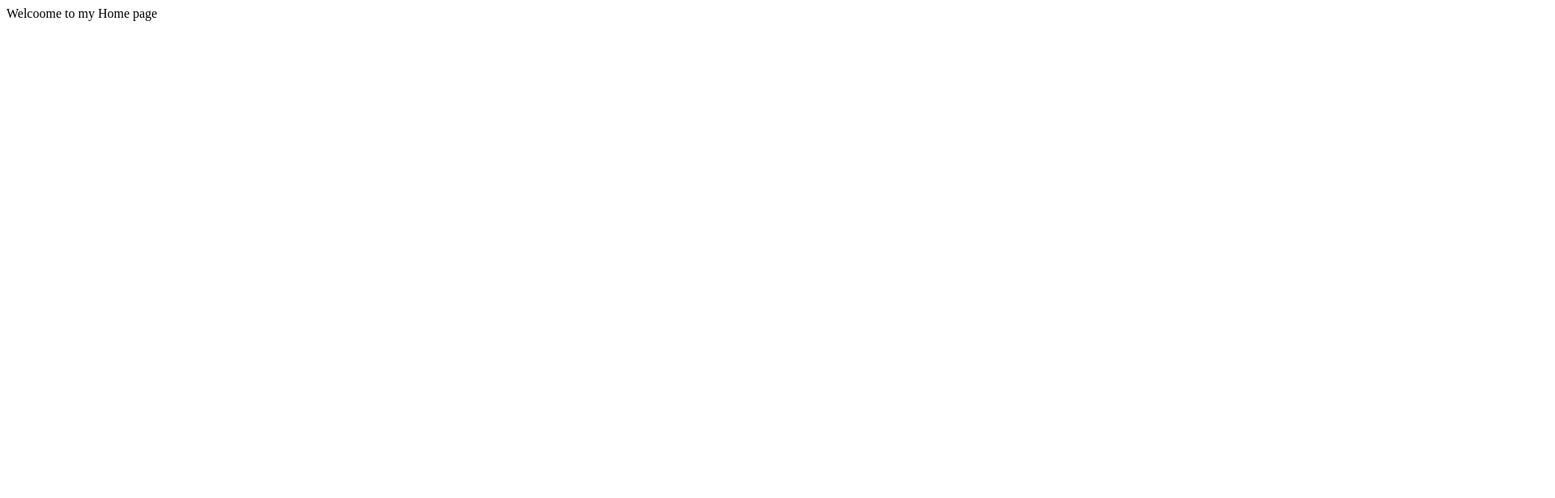
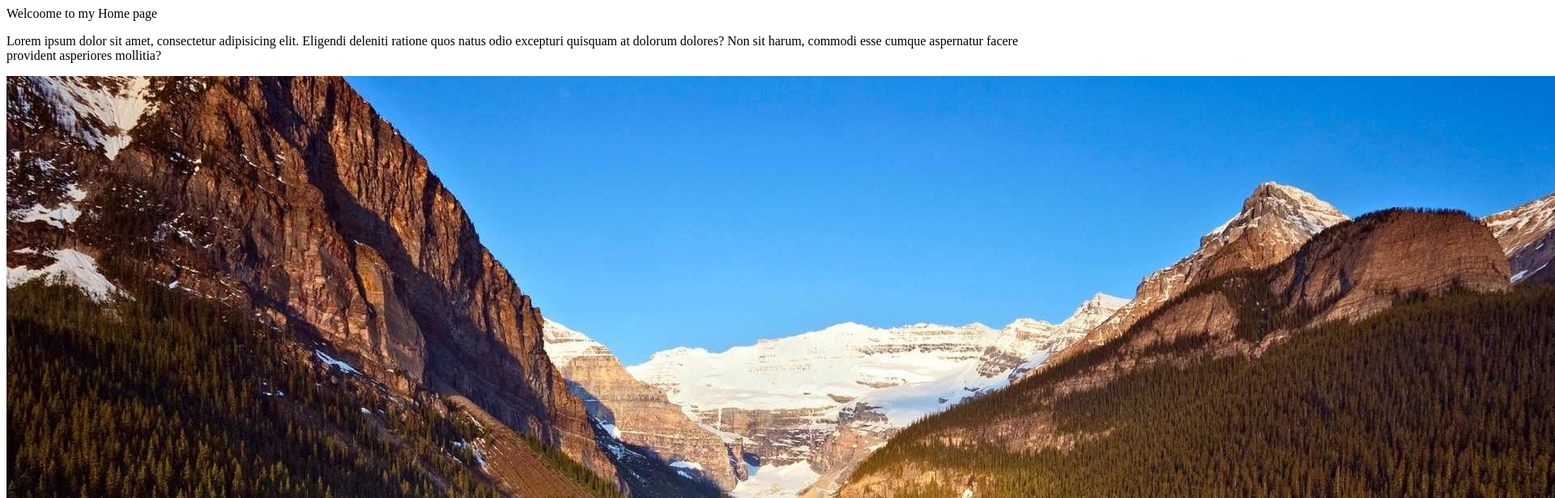
Before and after one commit to Enirose/Deployment-Example, a plain HTML site: page index.html in a window 1280 px wide. Shown: the top 616 px of the page at 81% size, 1920 px wide, since content can reach past the window. Drawn offline with Linux system fonts and the light colour scheme.

Commit message:
added text and image to home page

```diff
--- a/index.html
+++ b/index.html
@@ -8,5 +8,7 @@
 </head>
 <body>
     <h>Welcoome to my Home page</h>
+    <p>Lorem ipsum dolor sit amet, consectetur adipisicing elit. Eligendi deleniti ratione quos natus odio excepturi quisquam at dolorum dolores? Non sit harum, commodi esse cumque aspernatur facere provident asperiores mollitia?</p>
+    <img src="Images/516956.jpg" alt="Mountain at sunset" />
 </body>
 </html>
```
Also changed, not shown: Images/516956.jpg (added).
